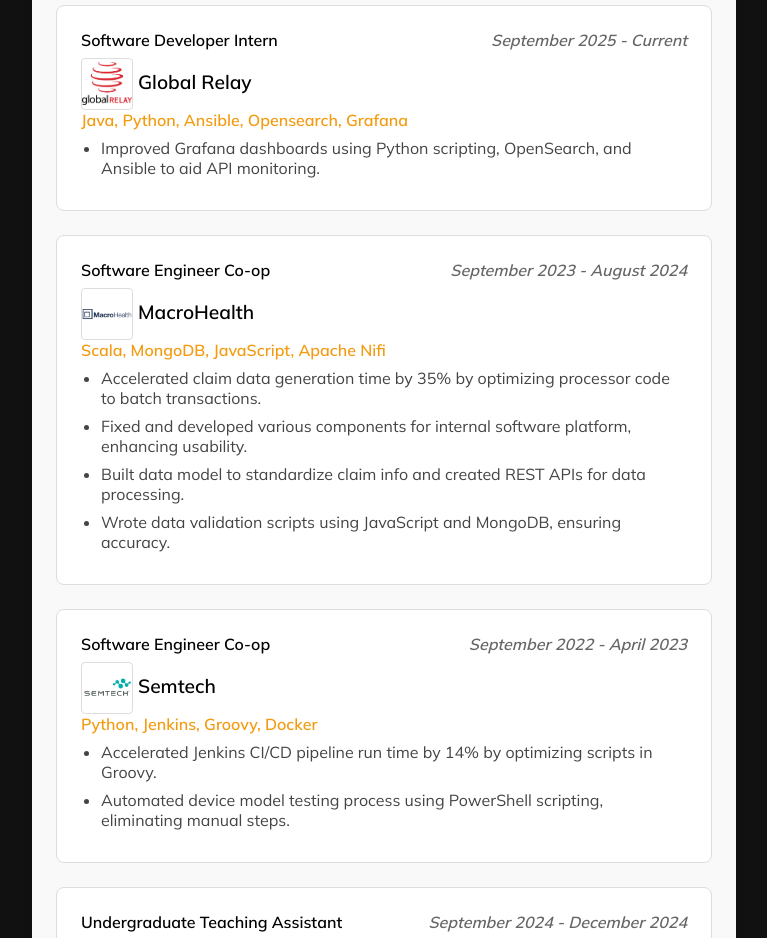
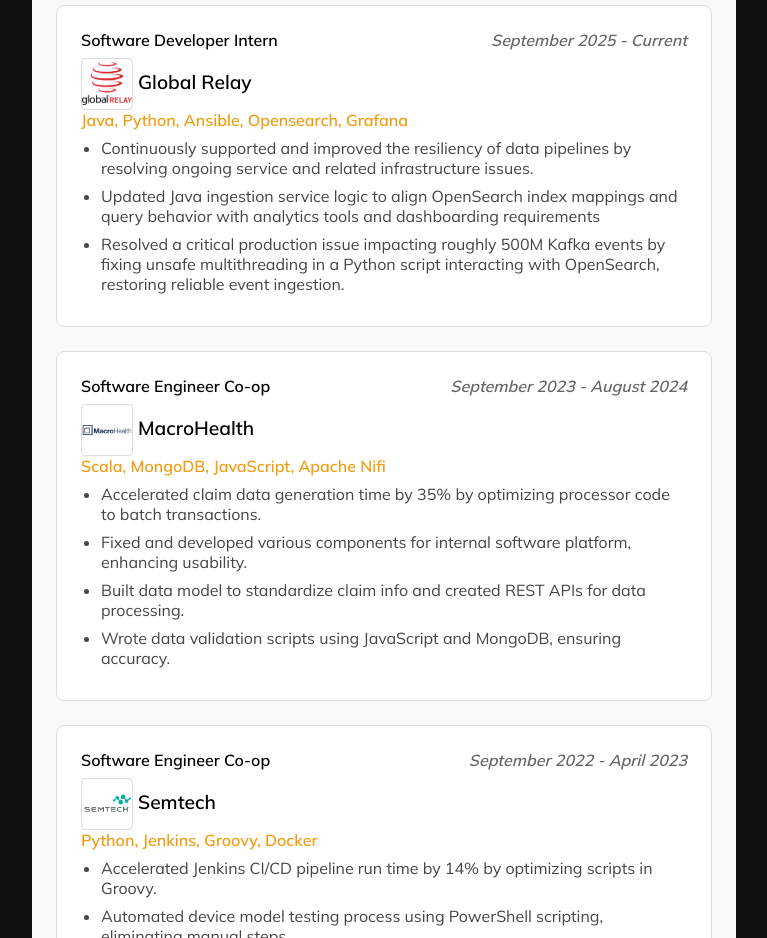
Before and after one commit to jacksonliiii/personal-portfolio, a React (Vite) app in the folder jli-portfolio/: page / in a window 1280 px wide. Shown: the part 1240-2178 px from the top of the page, without its empty margins (256-1023 px from the left). Built offline with nearby package versions, Linux system fonts and the light colour scheme.

Commit message:
update experience

```diff
--- a/jli-portfolio/src/components/Experience.tsx
+++ b/jli-portfolio/src/components/Experience.tsx
@@ -19,7 +19,9 @@ const Experience: React.FC = () => {
                     date="September 2025 - Current"
                     technologies="Java, Python, Ansible, Opensearch, Grafana"
                     description={[
-                        "Improved Grafana dashboards using Python scripting, OpenSearch, and Ansible to aid API monitoring."
+                        "Continuously supported and improved the resiliency of data pipelines by resolving ongoing service and related infrastructure issues.",
+                        "Updated Java ingestion service logic to align OpenSearch index mappings and query behavior with analytics tools and dashboarding requirements",
+                        "Resolved a critical production issue impacting roughly 500M Kafka events by fixing unsafe multithreading in a Python script interacting with OpenSearch, restoring reliable event ingestion."
                     ]}
                     logo={gr}
                 />
```
